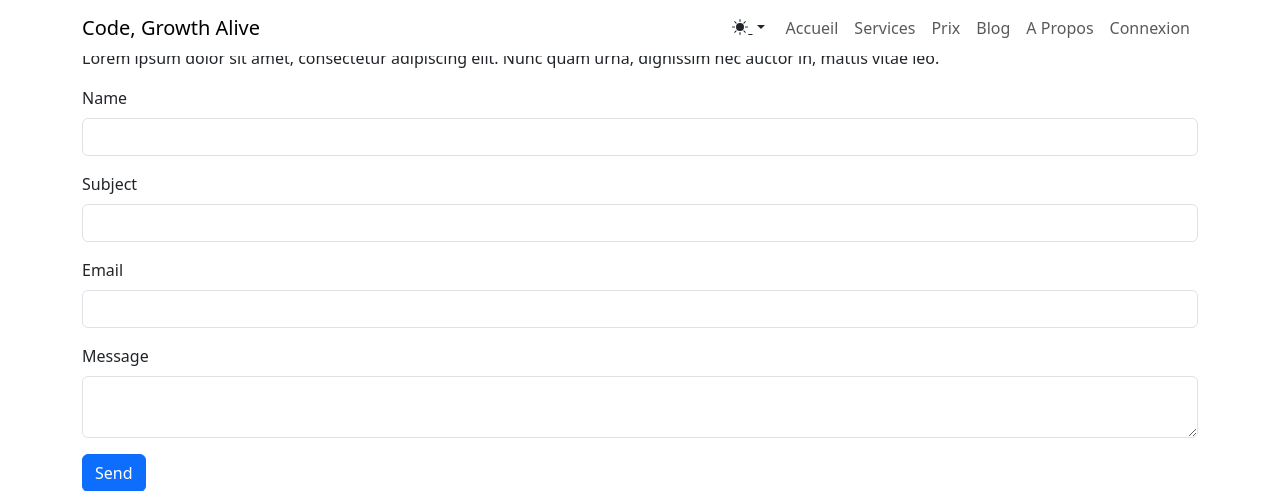
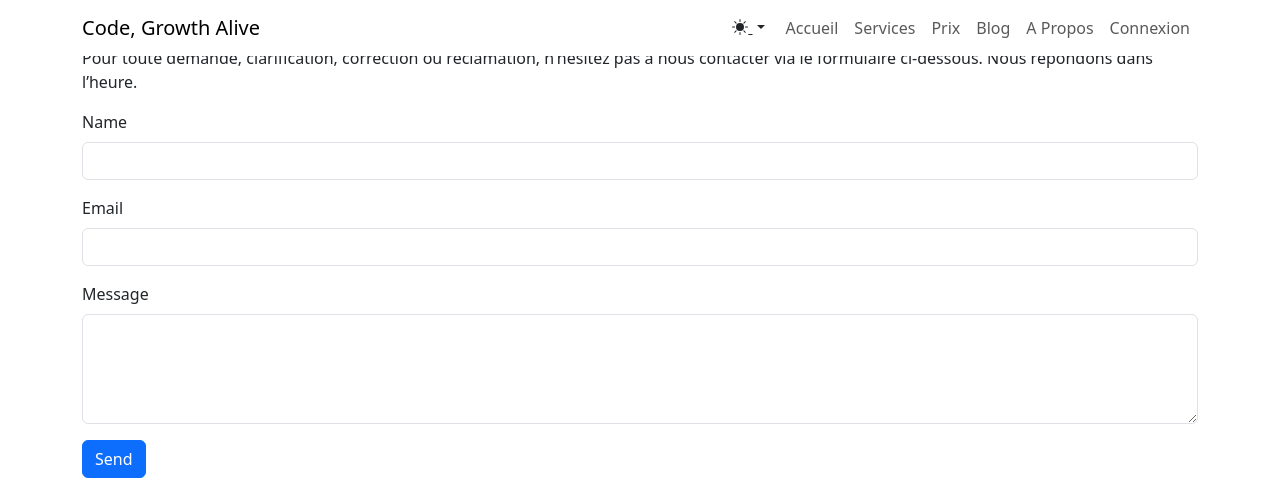
Before and after one commit to DestinBir/Code_Growth_Alive_old_version, a Django app: page /contact in a window 1280 px wide. Shown: the top 491 px of the page. Run offline with Django 5.2, Linux system fonts and the light colour scheme; some libraries are stand-ins or nearby versions.

Commit message:
finish contact page

```diff
--- a/general/templates/general/contact-us.html
+++ b/general/templates/general/contact-us.html
@@ -9,14 +9,13 @@
     <section class="clean-block clean-form dark">
         <div class="container">
             <div class="block-heading">
-                <h2 class="text-info">Contact Us</h2>
-                <p>Lorem ipsum dolor sit amet, consectetur adipiscing elit. Nunc quam urna, dignissim nec auctor in, mattis vitae leo.</p>
+                <h2 class="text-info">Nous contacter</h2>
+                <p>Pour toute demande, clarification, correction ou réclamation, n’hésitez pas à nous contacter via le formulaire ci-dessous. Nous répondons dans l’heure.</p>
             </div>
-            <form>
+            <form action="mailto:codega.info@gmail.com? cc=biringaninedestin2@gmail.com& subject=Website contact, Questions" method="post" enctype="text/plain">
                 <div class="mb-3"><label class="form-label" for="name">Name</label><input class="form-control" type="text" id="name" name="name" data-bs-theme="light"></div>
-                <div class="mb-3"><label class="form-label" for="subject">Subject</label><input class="form-control" type="text" id="subject" name="subject" data-bs-theme="light"></div>
-                <div class="mb-3"><label class="form-label" for="email">Email</label><input class="form-control" type="email" id="email" name="email" data-bs-theme="light"></div>
-                <div class="mb-3"><label class="form-label" for="message">Message</label><textarea class="form-control" id="message" name="message" data-bs-theme="light"></textarea></div>
+                <div class="mb-3"><label class="form-label" for="email">Email</label><input class="form-control" type="email" id="email" name="email" data-bs-theme="light" required></div>
+                <div class="mb-3"><label class="form-label" for="message">Message</label><textarea class="form-control" id="message" name="message" data-bs-theme="light" rows="4" required></textarea></div>
                 <div class="mb-3"><button class="btn btn-primary" type="submit">Send</button></div>
             </form>
         </div>
```
